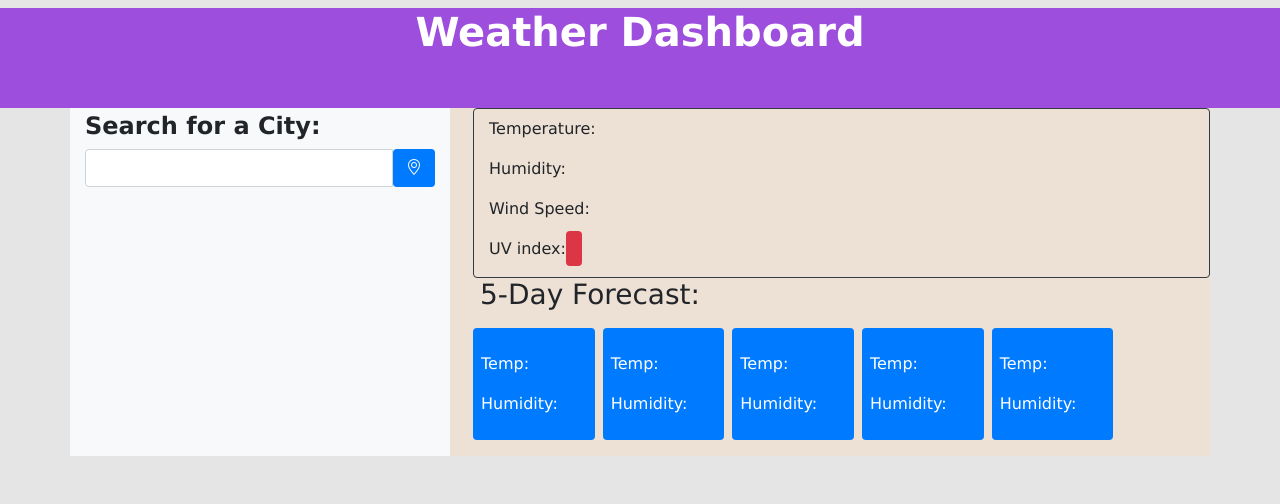
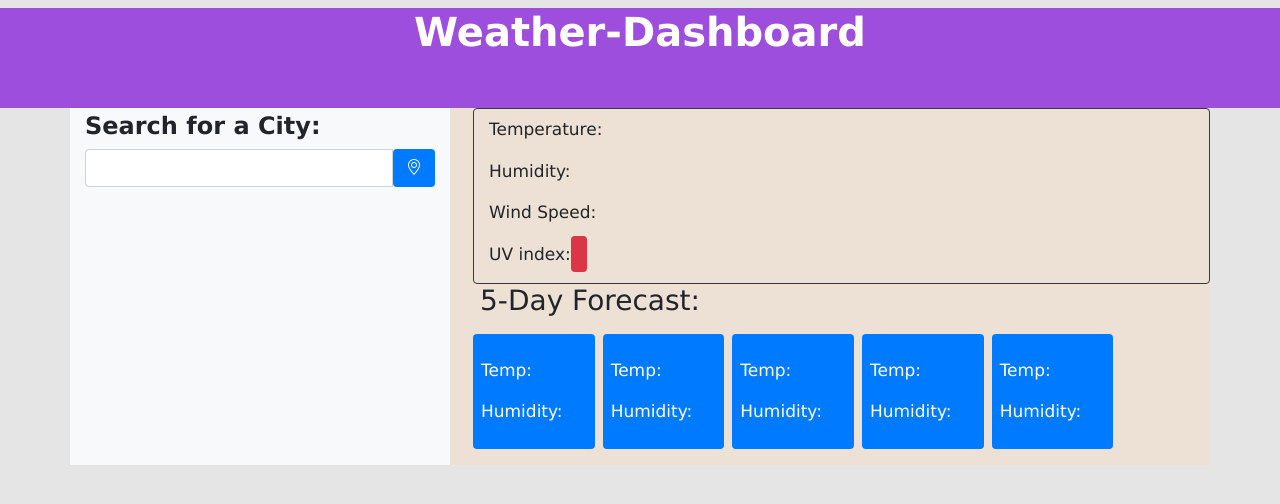
Before and after one commit to Amit-Ranjan22/Weather-Dashboard, a plain HTML site: page index.html in a window 1280 px wide. Drawn offline with nearby package versions, Linux system fonts and the light colour scheme; no server answers.

```diff
--- a/index.html
+++ b/index.html
@@ -15,7 +15,7 @@
 
 <body>
     <div class="container-fluid mt-2 text-center" style="background-color:#9d4edd ;color: white; height: 100px;">
-        <h1> <strong>Weather Dashboard</strong></h1>
+        <h1> <strong>Weather-Dashboard</strong></h1>
     </div>
     <div class="container">
         <div class="row" style="background-color: #ede0d4;">
--- a/script.js
+++ b/script.js
@@ -115,7 +115,7 @@
             $("fHumidity" + i).html(fhumidity + "%");
 
         };
-    });
+    })
 };
 
 function addToList(cty){
--- a/style.css
+++ b/style.css
@@ -5,7 +5,7 @@
 
 body {
 
-    font-size: 16px;
+    font-size: 17px;
     font-family: Verdana, monospace, Tahoma, sans-serif;
     background-color: #e5e5e5;
 }
```
